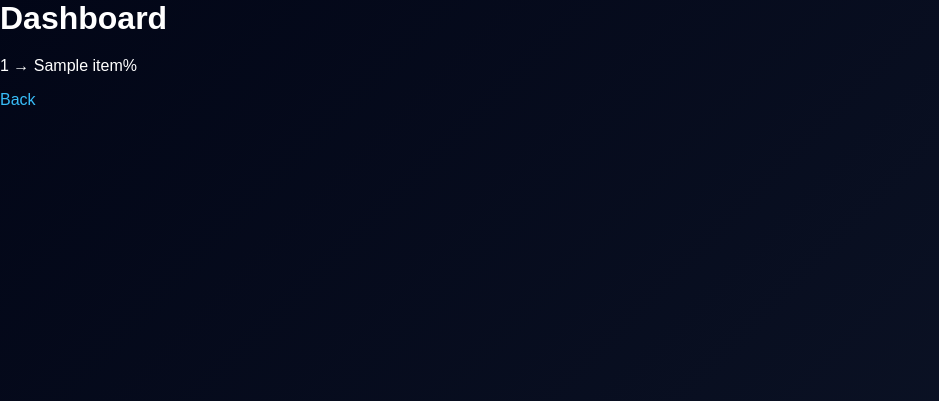
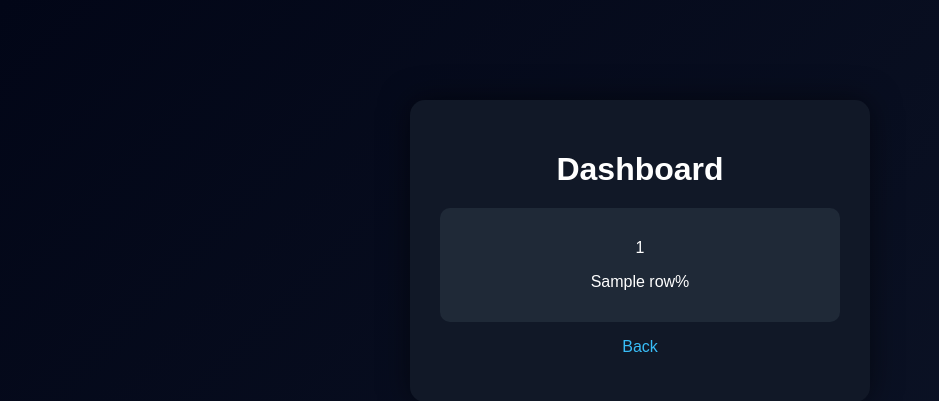
Before and after one commit to agolummaxwell-bot/scam-detector, a Flask app: template templates/dashboard.html in a window 1280 px wide. Shown: the top 401 px of the page, without its empty margins (0-939 px from the left). Run offline with Flask 3, Linux system fonts and the light colour scheme; the template is opened without the code that fills it: most values are stand-ins (such as "Sample title", 1, 10 or a date in 2020).

Commit message:
Update dashboard.html

```diff
--- a/templates/dashboard.html
+++ b/templates/dashboard.html
@@ -1,8 +1,20 @@
+<html>
+<head>
 <link rel="stylesheet" href="{{ url_for('static', filename='style.css') }}">
+</head>
+
+<body>
+<div class="container">
 <h1>Dashboard</h1>
 
-{% for item in data %}
-<p>{{item[0]}} → {{item[1]}}%</p>
+{% for row in data %}
+<div class="result">
+<p>{{row[0]}}</p>
+<p>{{row[1]}}%</p>
+</div>
 {% endfor %}
 
-<a href="/">Back</a>
+<p><a href="/">Back</a></p>
+</div>
+</body>
+</html>
```
